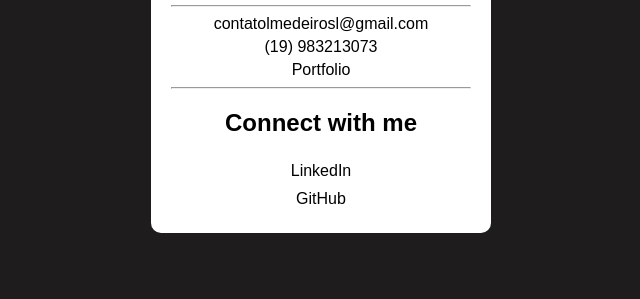
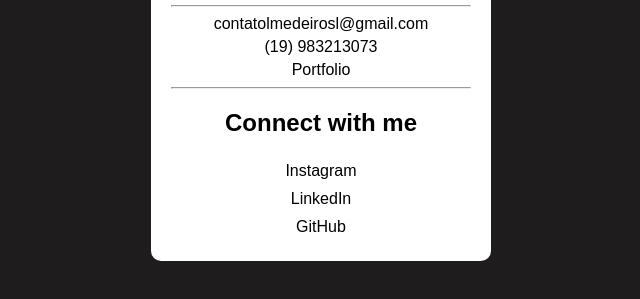
Before and after one commit to lMedeirosl/FCC-Responsive-Web-Design-Certification, a plain HTML site: page CSS/business-card/index.html in a window 1280 px wide. Shown: the part 421-720 px from the top of the page, without its empty margins (319-959 px from the left). Drawn offline with Linux system fonts and the light colour scheme.

Commit message:
Update index.html

```diff
--- a/CSS/business-card/index.html
+++ b/CSS/business-card/index.html
@@ -36,7 +36,7 @@
 
     <div class="social-media">
       <h2>Connect with me</h2>
-
+      <a href="https://instagram.com" target="_blank">Instagram</a><br>
       <a href="https://www.linkedin.com/in/lmedeirosl/" target="_blank">LinkedIn</a><br>
       <a href="https://github.com/lMedeirosl" target="_blank">GitHub</a>
     </div>
```
